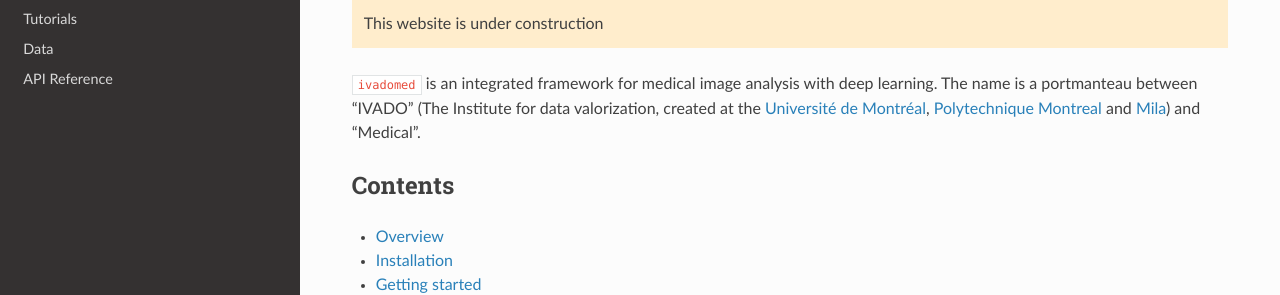
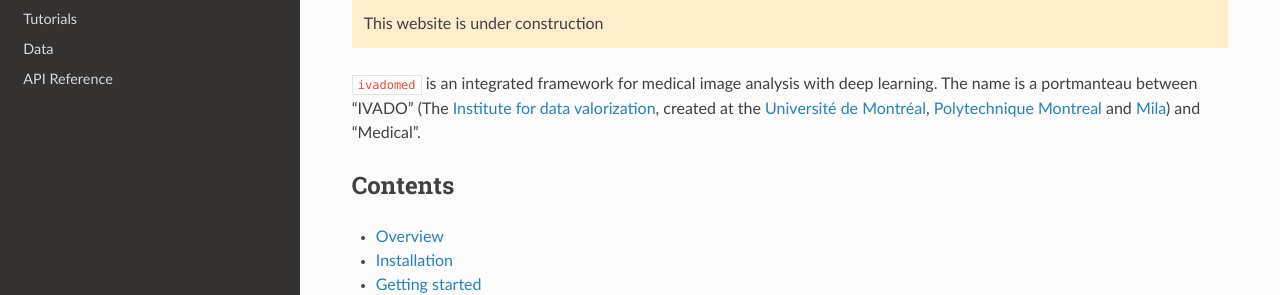
Before and after one commit to ivadomed/ivadomed, a Sphinx documentation site: the page built from docs/source/index.md, in a window 1280 px wide. Shown: the part 189-484 px from the top of the page. Built offline with Sphinx 7.4.7 and the Read the Docs theme 2.0.0, drawn with Linux system fonts in a browser that asks for light colours; part of the change alters nothing that is shown.

````diff
--- a/docs/source/index.md
+++ b/docs/source/index.md
@@ -4,8 +4,8 @@
 ```
 
 `ivadomed` is an integrated framework for medical image analysis with deep
-learning. The name is a portmanteau between "IVADO" (The Institute for data
-valorization, created at the [Université de Montréal](https://www.umontreal.ca/en/),
+learning. The name is a portmanteau between "IVADO" (The [Institute for data
+valorization](https://ivado.ca/en/), created at the [Université de Montréal](https://www.umontreal.ca/en/),
 [Polytechnique Montreal](https://www.polymtl.ca/en) and [Mila](https://mila.quebec/en/))
 and "Medical".
 
````
